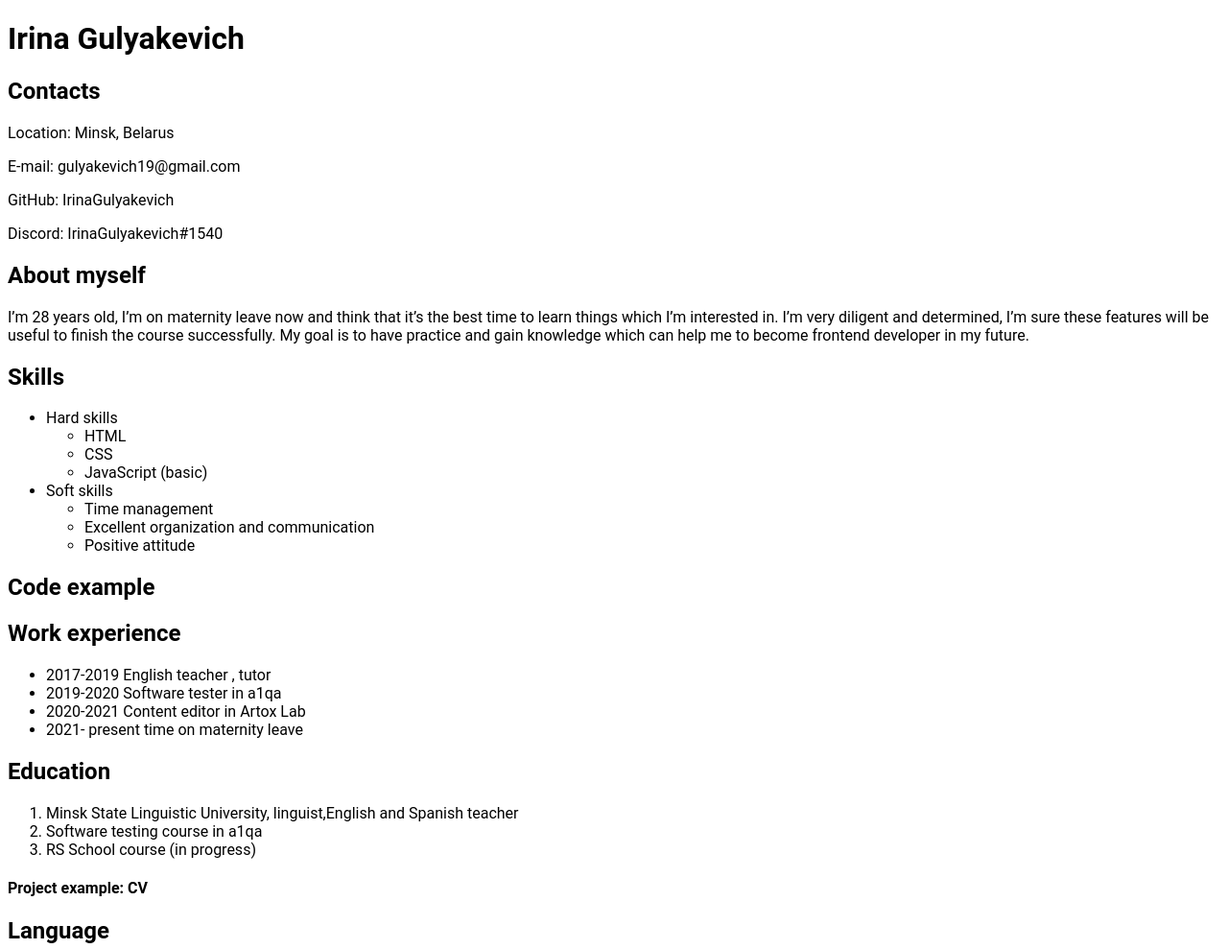
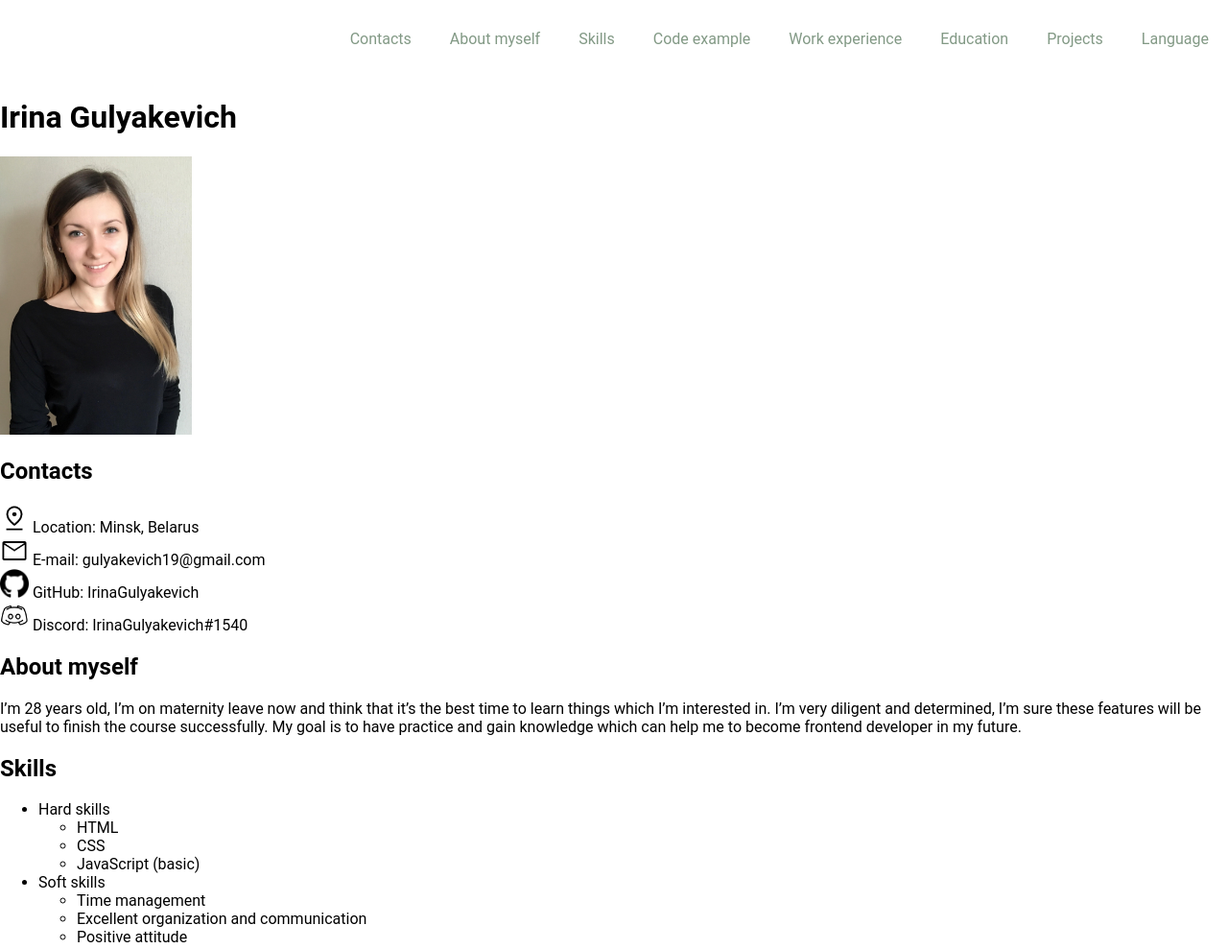
Before and after one commit to IrinaGulyakevich/rsschool-cv, a plain HTML site: page index.html in a window 1280 px wide. Shown: the top 989 px of the page at 96% size. Drawn offline with Linux system fonts and the light colour scheme.

Commit message:
feat: add header and footer

```diff
--- a/index.html
+++ b/index.html
@@ -10,22 +10,45 @@
     </head>
     <body>
         <header class="header">
+            <div class="container">
+                <nav class="nav">
+                    <ul class="nav-list">
+                        <li class="nav-item"><a href="#contacts" class="nav-link">Contacts</a></li>
+                        <li class="nav-item"><a href="#aboutme" class="nav-link">About myself</a></li>
+                        <li class="nav-item"><a href="#skills" class="nav-link">Skills</a></li>
+                        <li class="nav-item"><a href="#code" class="nav-link">Code example</a></li>
+                        <li class="nav-item"><a href="#work" class="nav-link">Work experience</a></li>
+                        <li class="nav-item"><a href="#education" class="nav-link">Education</a></li>
+                        <li class="nav-item"><a href="#projects" class="nav-link">Projects</a></li>
+                        <li class="nav-item"><a href="#language" class="nav-link">Language</a></li>
+                    </ul>
+                </nav>
 
+            </div>
         </header>
         <main class="main">
+            <div class="container">
             <h1>Irina Gulyakevich</h1>
-            <section class="contacts">
+            <img src="./assets/myphoto.png" alt="My photo" width="200px">
+            <section id="contacts">
                 <h2>Contacts</h2>
-                    <p>Location: Minsk, Belarus</p>
-                    <p>E-mail: gulyakevich19@gmail.com</p>
-                    <p>GitHub: IrinaGulyakevich</p>
-                    <p>Discord: IrinaGulyakevich#1540</p>
+                <img src="./assets/loc.png" alt="location" width="30px">
+                    <span>Location: Minsk, Belarus</span>
+                    <br>
+                <img src="./assets/mail.png" alt="e-mail" width="30px">
+                    <span>E-mail: gulyakevich19@gmail.com</span>
+                    <br>
+                <img src="./assets/github.png" alt="github" width="30px">
+                    <span>GitHub: IrinaGulyakevich</span>
+                    <br>
+                <img src="./assets/discord.png" alt="discord" width="30px">
+                    <span>Discord: IrinaGulyakevich#1540</span>
             </section>
-            <section class="aboutme">
+            <section id="aboutme">
                 <h2>About myself</h2>
                 <p>I’m 28 years old, I’m on maternity leave now and think that it’s the best time to learn things which I’m interested in. I’m very diligent and determined, I’m sure these features will be useful to finish the course successfully. My goal is to have practice and gain knowledge which can help me to become frontend developer in my future.</p>
             </section>
-            <section class="skills">
+            <section id="skills">
                 <h2>Skills</h2>
                 <ul>
                 <li>Hard skills</li>
@@ -42,10 +65,10 @@
                 </ul>
                 </ul>
             </section>
-            <section class="code">
+            <section id="code">
                 <h2>Code example</h2>
             </section>
-            <section class="work">
+            <section id="work">
                 <h2>Work experience</h2>
                 <ul>
                     <li>2017-2019 English teacher , tutor</li>
@@ -54,16 +77,21 @@
                     <li>2021- present time on maternity leave</li>
                 </ul>
             </section>
-            <section class="education">
+            <section id="education">
                 <h2>Education</h2>
                 <ol>
                     <li>Minsk State Linguistic University, linguist,English and Spanish teacher</li>
                     <li>Software testing course in a1qa</li>
                     <li>RS School course (in progress)</li>
                 </ol>
-                <h4>Project example: CV</h4>
             </section>
-            <section class="language">
+            <section id="projects">
+                <h2>Projects</h2>
+                <ul>
+                    <li>CV</li>
+                </ul>
+            </section>
+            <section id="language">
                 <h2>Language</h2>
                 <ul>
                     <li>Russian- native</li>
@@ -71,7 +99,14 @@
                     <li>Spanish - A2</li>
                 </ul>
             </section>
+            </div>
         </main>
-        <footer class="footer"></footer>
+        <footer class="footer">
+            <div class="container">
+                <span>ⓒ 2022</span>
+                <a href="https://github.com/IrinaGulyakevich">IrinaGulyakevich</a>
+                <a href="https://rs.school/js/"><img src="./assets/logo.svg" alt="logotype" width="50px"></a>
+            </div>
+        </footer>
     </body>
     </html>
--- a/style.css
+++ b/style.css
@@ -2,5 +2,32 @@
     box-sizing: border-box;
   }
 body {
+  display: flex;
+  flex-direction: column;
+  justify-content: space-between;
     font-family: 'Roboto', sans-serif;
+    min-height: 100vh;
+    margin: 0;
+    padding: 0;
 }
+.container {
+  max-width: 1440px;
+  margin: 0 auto;
+}
+.nav-list {
+  display: flex;
+  justify-content: flex-end;
+  align-items: center;
+  list-style: none;
+}
+.nav-link {
+  padding: 0 20px;
+  line-height: 50px;
+  transition: .3s;
+  color: #829985;
+  text-decoration: none;
+  transition: color 0.5s;
+}
+html {
+  scroll-behavior: smooth;
+}
```
Also changed, not shown: assets/logo.svg (added).
